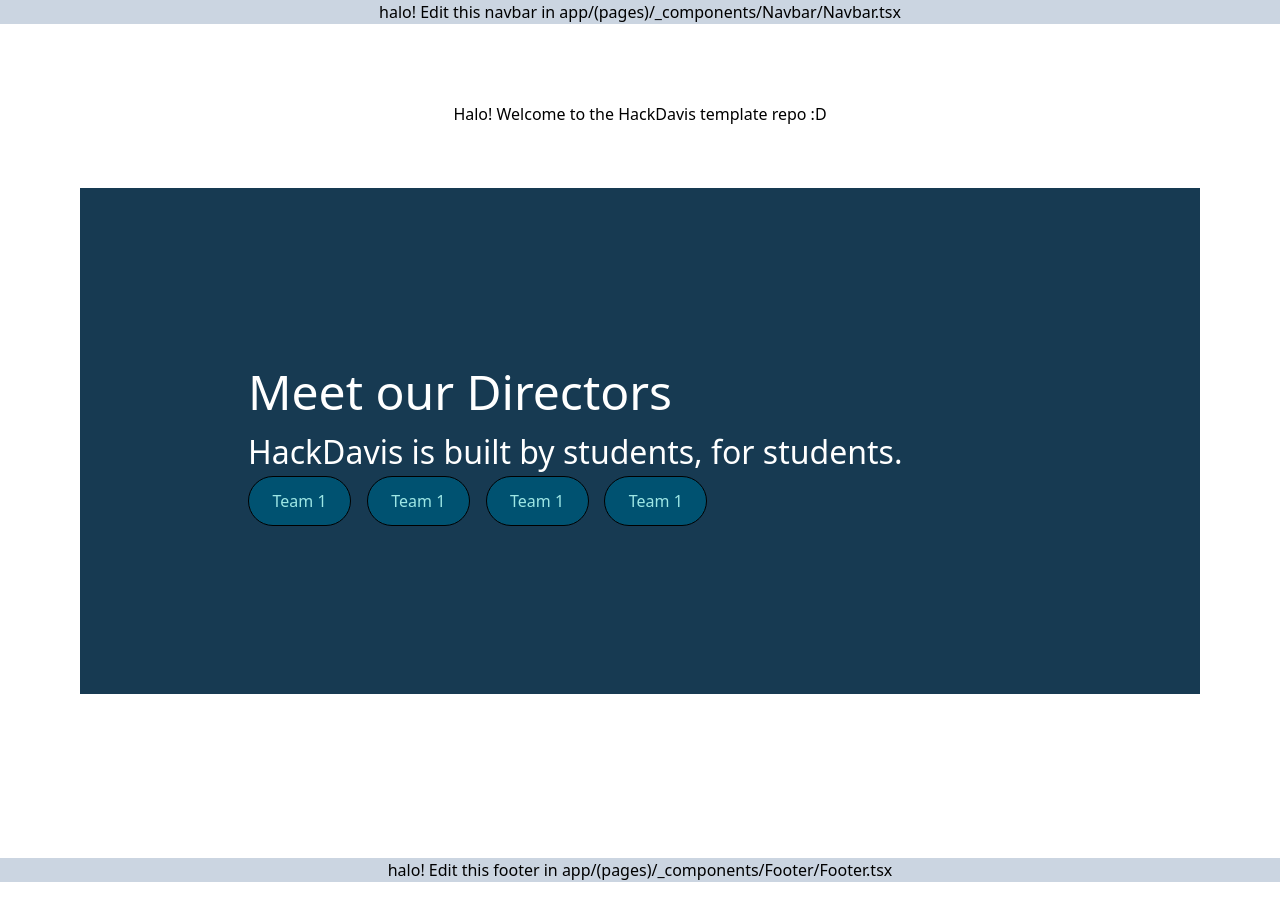
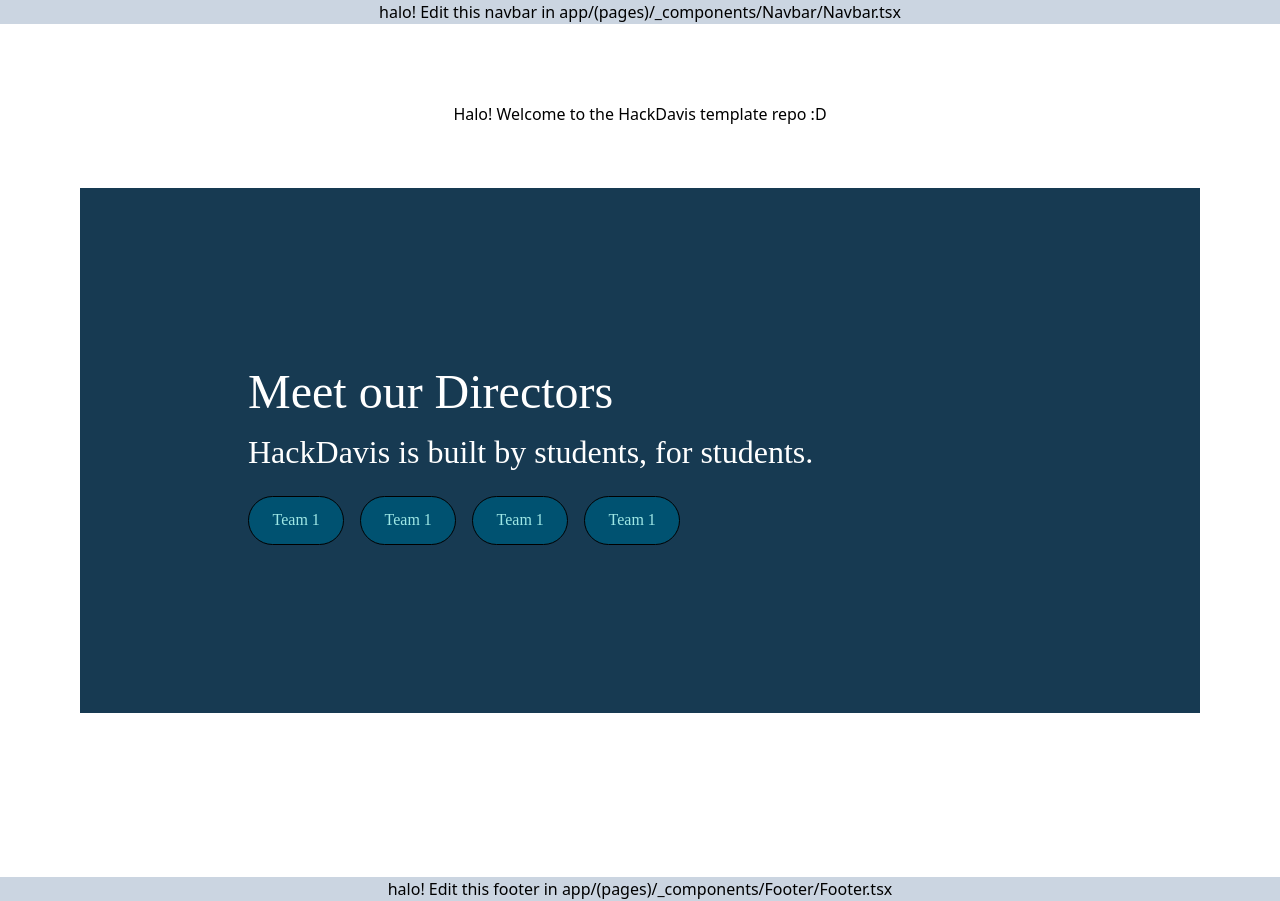
Before and after one commit to HackDavis/website-2025, a Next.js app: page / in a window 1280 px wide. Built offline with nearby package versions, Linux system fonts and the light colour scheme.

Commit message:
Spacing and font updates

```diff
--- a/app/(pages)/(about-us)/_components/Directors/Directors.module.scss
+++ b/app/(pages)/(about-us)/_components/Directors/Directors.module.scss
@@ -3,9 +3,14 @@
     color: white;
     width: 100%;
     padding: 15%;
+    font-family: --font-montserrat;
 
     .buttonsContainer {
         display: flex;
+    }
+
+    .text {
+        padding-bottom: 2.5%;
     }
 
     .buttons {
```
